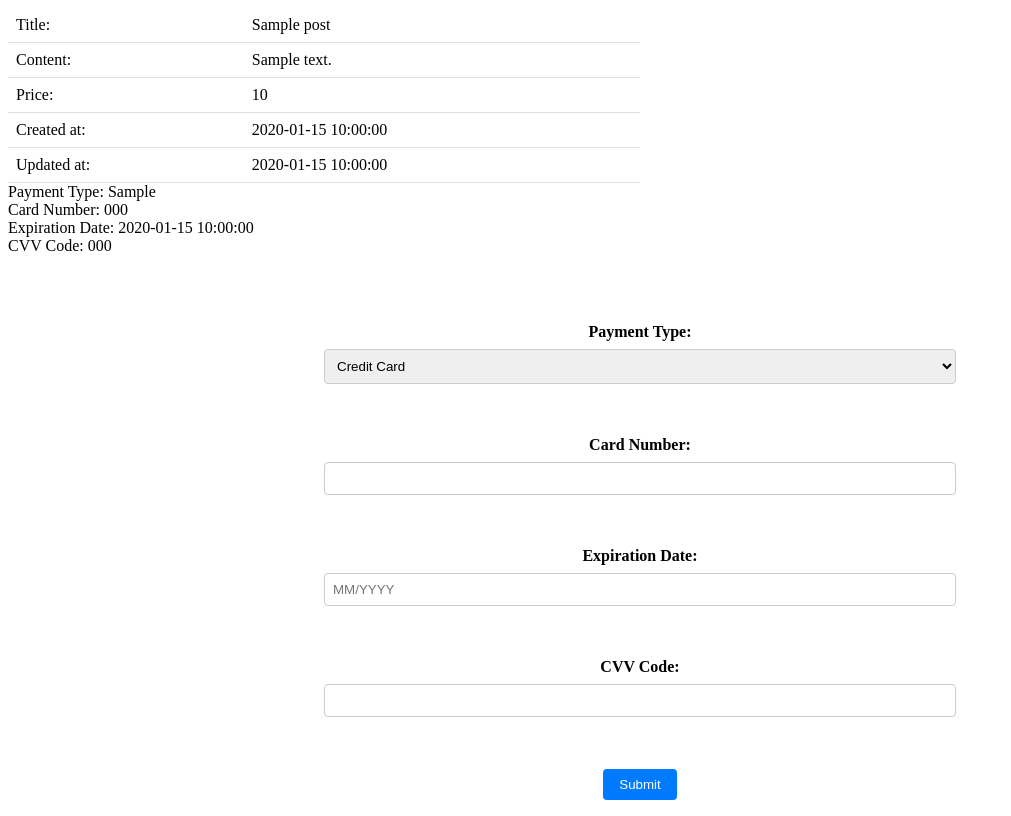
After one commit to Mattias11Bouvin/blogpostsphp, a PHP site: page /cart.php?id=1 in a window 1280 px wide. The commit adds this page. Shown: the whole page, without its empty margins (0-1011 px from the left). Run offline with PHP 8.4, Linux system fonts and the light colour scheme; tables that the repository leaves empty or names only in its code hold one stand-in row (values such as "Sample post").

Commit message:
Added payment method , sending id to the cart

```diff
--- /dev/null
+++ b/cart.php
@@ -0,0 +1,189 @@
+<?php
+// Connect to the database
+$servername = "localhost";
+$username = "root";
+$password = "root"; // Replace with your MySQL root password
+$dbname = "blog_db";
+$conn = mysqli_connect($servername, $username, $password, $dbname);
+if (!$conn) {
+    die("Connection failed: " . mysqli_connect_error());
+}
+
+// Retrieve the ID from the URL parameter
+$id = mysqli_real_escape_string($conn, $_GET["id"]);
+
+// Select the blog post with the specified ID
+$sql = "SELECT * FROM posts WHERE id = $id";
+$result = $conn->query($sql);
+
+if ($result->num_rows > 0) {
+    // Display the blog post information
+    $row = $result->fetch_assoc();
+    echo "<table>";
+    echo "<tr><td>Title:</td><td>" . $row["title"] . "</td></tr>";
+    echo "<tr><td>Content:</td><td>" . $row["content"] . "</td></tr>";
+    echo "<tr><td>Price:</td><td>" . $row["price"] . "</td></tr>";
+    echo "<tr><td>Created at:</td><td>" . $row["created_at"] . "</td></tr>";
+    echo "<tr><td>Updated at:</td><td>" . $row["updated_at"] . "</td></tr>";
+    echo "</table>";
+} else {
+    // Display an error message if the blog post was not found
+    echo "Blog post not found";
+}
+// Select all rows from the payments table
+$sql = "SELECT * FROM payments";
+$result = $conn->query($sql);
+
+// LOOP THROUGH RESULTS AND DISPLAY HERE
+while ($row = $result->fetch_assoc()) {
+    echo "Payment Type: " . $row['payment_type'] . "<br>";
+    echo "Card Number: " . $row['card_number'] . "<br>";
+    echo " Expiration Date: " . $row['expiration_date'] . "<br>";
+    echo "CVV Code: " . $row['cvv_code'] . "<br>";
+    echo "<br>";
+}
+
+//initialize error message
+$errors = array();
+
+//process from submission if data is posted
+
+if ($_SERVER["REQUEST_METHOD"] == "POST") {
+    // Validate payment type
+    if (empty($_POST["payment_type"])) {
+        $errors[] = "Payment type is required";
+    } else {
+        $payment_type = mysqli_real_escape_string($conn, $_POST["payment_type"]);
+    }
+
+    // Validate card number
+    if (empty($_POST["card_number"])) {
+        $errors[] = "Card number is required";
+    } else {
+        $card_number = mysqli_real_escape_string($conn, $_POST["card_number"]);
+        // Validate card number format
+        if (!preg_match("/^[0-9]{16}$/", $card_number)) {
+            $errors[] = "Invalid card number format";
+        }
+    }
+
+    // Validate expiration date
+    if (empty($_POST["expiration_date"])) {
+        $errors[] = "Expiration date is required";
+    } else {
+        $expiration_date = mysqli_real_escape_string($conn, $_POST["expiration_date"]);
+        // Validate expiration date format
+        if (!preg_match("/^((0[1-9])|(1[0-2]))\/\d{4}$/", $expiration_date)) {
+            $errors[] = "Invalid expiration date format (use MM/YYYY)";
+        }
+    }
+
+    // Validate CVV code
+    if (empty($_POST["cvv_code"])) {
+        $errors[] = "CVV code is required";
+    } else {
+        $cvv_code = mysqli_real_escape_string($conn, $_POST["cvv_code"]);
+        // Validate CVV code format
+        if (!preg_match("/^[0-9]{3}$/", $cvv_code)) {
+            $errors[] = "Invalid CVV code format (must be 3 digits)";
+        }
+    }
+
+    // If no errors, insert payment into database and display success message
+    if (empty($errors)) {
+        $sql = "INSERT INTO payments (payment_type, card_number, expiration_date, cvv_code)
+                VALUES ('$payment_type', '$card_number', '$expiration_date', '$cvv_code')";
+        if (mysqli_query($conn, $sql)) {
+            echo "<p>Thank you for your order!</p>";
+        } else {
+            echo "Error: " . $sql . "<br>" . mysqli_error($conn);
+        }
+    } else {
+        // If there are errors, display them
+        foreach ($errors as $error) {
+            echo "<p style='color: red;'>$error</p>";
+        }
+    }
+}
+?>
+
+<!DOCTYPE html>
+<html>
+
+<head>
+    <title>Your cart</title>
+</head>
+<style>
+    form {
+        display: flex;
+        flex-direction: column;
+        align-items: center;
+        margin-top: 50px;
+    }
+
+    label {
+        font-weight: bold;
+        margin-bottom: 0.5rem;
+    }
+
+    select,
+    input[type="text"] {
+        padding: 0.5rem;
+        border-radius: 4px;
+        border: 1px solid #ccc;
+        margin-bottom: 1rem;
+        width: 50%;
+        box-sizing: border-box;
+    }
+
+    input[type="submit"] {
+        background-color: #007bff;
+        color: #fff;
+        padding: 0.5rem 1rem;
+        border: none;
+        border-radius: 4px;
+        cursor: pointer;
+    }
+
+    input[type="submit"]:hover {
+        background-color: #0069d9;
+    }
+
+    table {
+        border-collapse: collapse;
+        width: 50%;
+    }
+
+    th,
+    td {
+        text-align: left;
+        padding: 8px;
+        border-bottom: 1px solid #ddd;
+    }
+
+    th {
+        background-color: #f2f2f2;
+    }
+</style>
+
+<body>
+
+    <form method="POST" action="">
+        <label for="payment_type">Payment Type:</label>
+        <select name="payment_type">
+            <option value="Credit Card">Credit Card</option>
+            <option value="Debit Card">Debit Card</option>
+            <option value="PayPal">PayPal</option>
+        </select><br><br>
+        <label for="card_number">Card Number:</label>
+        <input type="text" name="card_number"><br><br>
+        <label for="expiration_date">Expiration Date:</label>
+        <input type="text" name="expiration_date" placeholder="MM/YYYY"><br><br>
+        <label for="cvv_code">CVV Code:</label>
+        <input type="text" name="cvv_code"><br><br>
+        <input type="submit" value="Submit">
+    </form>
+
+</body>
+
+</html>
```
Also changed, not shown: create.php (+19 -0 lines), index.php (+6 -1 lines).
